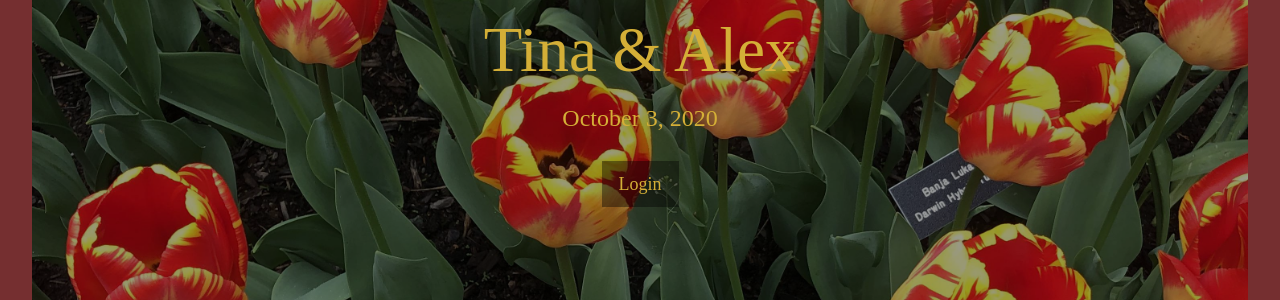
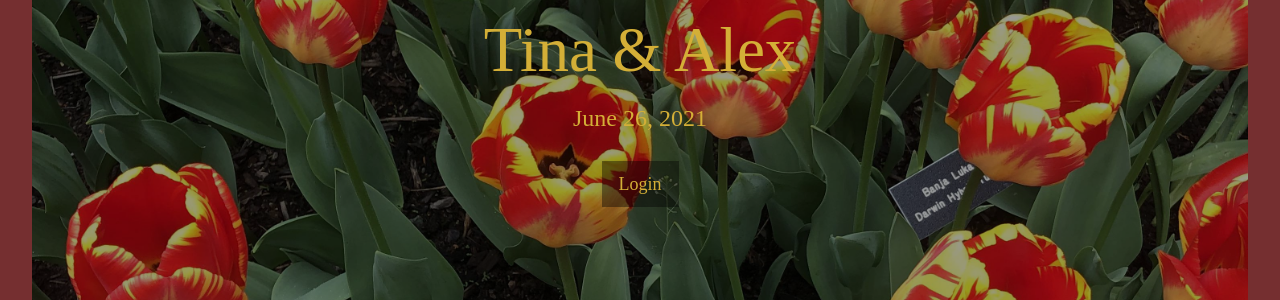
Before and after one commit to tina-and-alex/tina-and-alex.github.io, a Jekyll site: the page built from index.html, in a window 1280 px wide. Shown: the part 386-686 px from the top of the page. Built offline with Jekyll 4.4.1, drawn with Linux system fonts in a browser that asks for light colours.

Commit message:
updating date

```diff
--- a/_includes/_includes/head.html
+++ b/_includes/_includes/head.html
@@ -6,7 +6,7 @@
   <meta name="description" content="">
   <meta name="author" content="">
 
-  <title>Tina & Alex - October 3, 2020</title>
+  <title>Tina & Alex - June 26, 2021</title>
 
   <!-- Bootstrap Core CSS -->
   <link href="css/bootstrap.min.css" rel="stylesheet">
--- a/_includes/_includes/navigation.html
+++ b/_includes/_includes/navigation.html
@@ -4,7 +4,7 @@
   <ul class="sidebar-nav">
     <a id="menu-close" href="#" class="btn btn-light btn-lg pull-right toggle"><i class="fa fa-times"></i></a>
     <li class="sidebar-brand">
-      <a href="#top"  onclick = $("#menu-close").click(); >Tina & Alex | October 3, 2020</a>
+      <a href="#top"  onclick = $("#menu-close").click(); >Tina & Alex | June 26, 2021</a>
     </li>
     <li>
       <a href="#top" onclick = $("#menu-close").click(); >Home</a>
--- a/_includes/_includes/tina_and_alex.html
+++ b/_includes/_includes/tina_and_alex.html
@@ -1,4 +1,4 @@
 <div class="navbar" id="navbar">
 	<h1 ><font color="#D4AF37">Tina & Alex</font></h1>
-	<h3><font color="#D4AF37">October 3, 2020</font></h3>
+	<h3><font color="#D4AF37">June 26, 2021</font></h3>
 </div>
--- a/_includes/about.html
+++ b/_includes/about.html
@@ -5,7 +5,7 @@
     <div class="row">
       <div class="col-lg-12 text-center">
         <h2><font color="#D4AF37">
-          October 3, 2020
+          June 26, 2021
         </font>
         </h2>
         <p class="lead"><font color="#D4AF37">Save the Date! Please register via the Google Form below. Invitations to follow</font></p>
--- a/_includes/splash-header.html
+++ b/_includes/splash-header.html
@@ -2,7 +2,7 @@
 <header id="top" class="header">
   <div class="text-vertical-center">
     <h1>Tina &amp; Alex</h1>
-    <h3>October 3, 2020</h3>
+    <h3>June 26, 2021</h3>
     <br>
     <a href="#login" class="btn btn-dark btn-lg">Login</a>
     </br>
```
